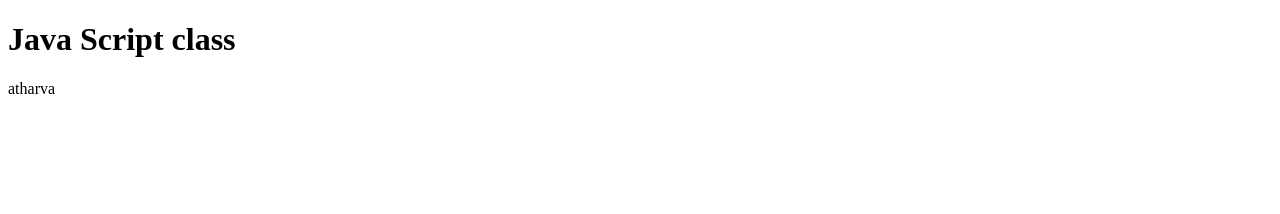
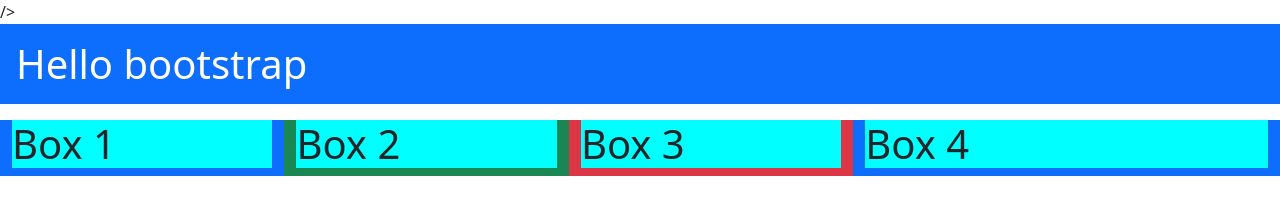
Before and after one commit to atharvacodes-asf/Aiml-3, a plain HTML site: page demo.html in a window 1280 px wide. Drawn offline with nearby package versions, Linux system fonts and the light colour scheme.

Commit message:
Add files via upload

```diff
--- a/demo.html
+++ b/demo.html
@@ -3,14 +3,30 @@
 <head>
     <meta charset="UTF-8">
     <meta name="viewport" content="width=device-width, initial-scale=1.0">
-    <title>Document</title>
+    <title>bootstrap</title>
+    <style>
+        h1{
+            background-color: aqua !important;
+        }
+    </style>
+  <link href="https://cdn.jsdelivr.net/npm/bootstrap@5.3.8/dist/css/bootstrap.min.css" rel="stylesheet" integrity="sha384-sRIl4kxILFvY47J16cr9ZwB07vP4J8+LH7qKQnuqkuIAvNWLzeN8tE5YBujZqJLB" crossorigin="anonymous">/>
 </head>
 <body>
-<h1>Java Script class</h1>
-<script>
-    var name="atharva";
-    document.write(name)
-    console.log(name);
-</script>
+    <h1   class ="bg-primary text-white p-3 "> Hello bootstrap </h1>
+
+    <div class="container-fluid">
+        <div class="row gy-2 mt-2">
+            <div class="col-4 col-lg -4 bg-primary box">
+                <h1> Box 1</h1></div>
+            <div class="col-4 col-lg -4 bg-success pt box">
+                <h1> Box 2</h1></div>
+            <div class="col-4 col-lg -4 bg-danger box">
+                <h1> Box 3</h1></div>
+            <div class="col-4 col-md-4 bg-primary box">
+                <h1> Box 4</h1></div>
+
+        </div>
+    </div>
+
 </body>
 </html>
```
